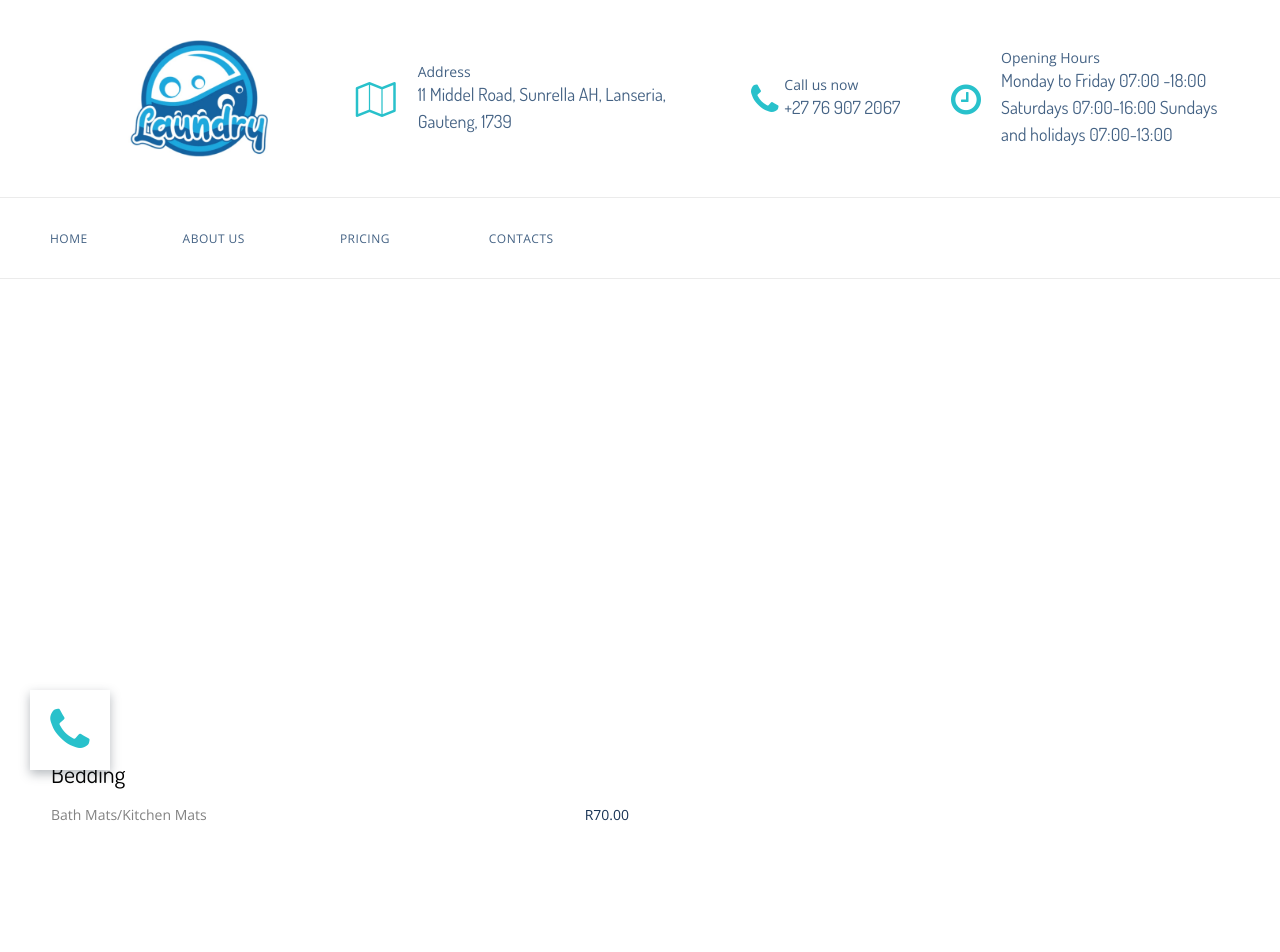
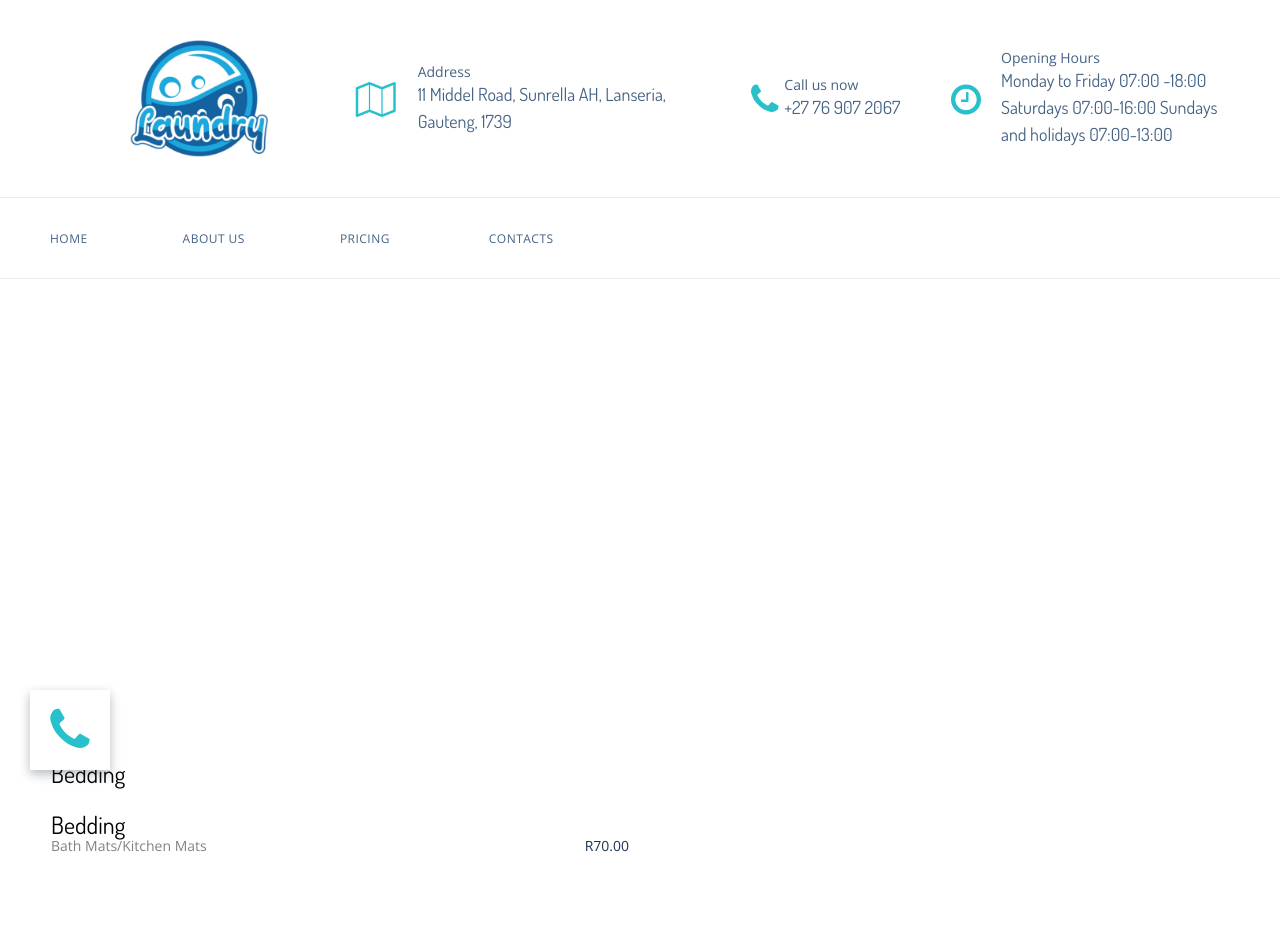
Before and after one commit to wizzidom/laundry, a plain HTML site: page pricing/index.html in a window 1280 px wide. Shown: the top 952 px of the page. Drawn offline with nearby package versions, Linux system fonts and the light colour scheme.

Commit message:
Update index.html

```diff
--- a/pricing/index.html
+++ b/pricing/index.html
@@ -305,7 +305,7 @@ data-widget="spacer" data-preset="default" data-spacing="saaa" data-visible-on="
 <div class="moto-widget moto-widget-text moto-preset-default moto-spacing-top-small moto-spacing-right-auto moto-spacing-bottom-small moto-spacing-left-auto" data-widget="text" data-preset="default" data-spacing="sasa" data-animation="">
     <div class="moto-widget-text-content moto-widget-text-editable"><h3 class="moto-text_186">Bedding </h3></div>
 </div><div class="moto-widget moto-widget-row moto-spacing-top-auto moto-spacing-right-auto moto-spacing-bottom-auto moto-spacing-left-auto" data-grid-type="xs" data-widget="row" data-spacing="aaaa" style="" data-bg-position="left top">
-
+     <div class="moto-widget-text-content moto-widget-text-editable"><h3 class="moto-text_186">Bedding </h3></div>
     <div class="container-fluid">
         <div class="row" data-container="container">
 
```
